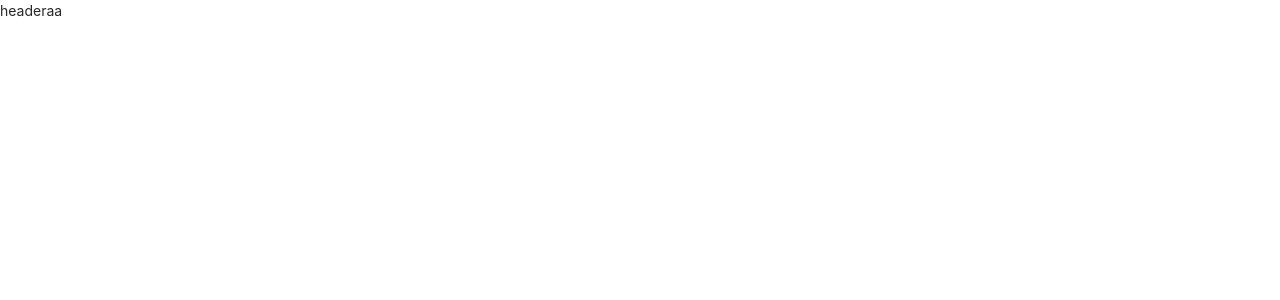
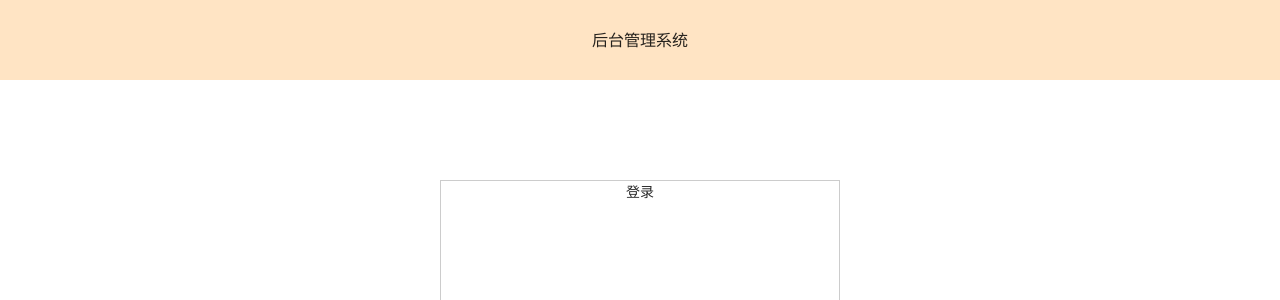
Before and after one commit to lylbrave/react-admin-lyl, a React (Create React App) app: page /login in a window 1280 px wide. Shown: the top 300 px of the page. Built offline with nearby package versions, Linux system fonts and the light colour scheme.

Commit message:
login布局

```diff
--- a/src/App.js
+++ b/src/App.js
@@ -6,7 +6,7 @@ import Home from "./pages/home/home";
 function App() {
   return (
     <BrowserRouter>
-      <Switch>
+      <Switch >
         <Route path="/login" component={Login}></Route>
         <Route path="/" component={Home}></Route>
       </Switch>
--- /dev/null
+++ b/src/pages/login/components/loginForm.jsx
@@ -0,0 +1,13 @@
+import React, { Component } from "react";
+import { Form } from "antd";
+class LoginForm extends Component {
+  constructor(props) {
+    super(props);
+    this.state = {};
+  }
+  render() {
+    return <div className={this.props.className}>登录</div>;
+  }
+}
+
+export default LoginForm;
--- a/src/pages/login/components/loginHeader.jsx
+++ b/src/pages/login/components/loginHeader.jsx
@@ -5,7 +5,8 @@ class LoginHeader extends Component {
     this.state = {};
   }
   render() {
-    return <div>headeraa</div>;
+    const { className } = this.props;
+    return <div className={className}>后台管理系统</div>;
   }
 }
 
--- a/src/pages/login/login.css
+++ b/src/pages/login/login.css
@@ -1,9 +1,18 @@
 .login {
   width: 100%;
   height: 100%;
-
 }
 .header {
   height: 80px;
   background-color: bisque;
+  text-align: center;
+  line-height: 80px;
+  font-size: 16px;
 }
+.form {
+  width: 400px;
+  height: 400px;
+  text-align: center;
+  margin: 100px auto;
+  border: 1px solid #ccc;
+}
--- a/src/pages/login/login.jsx
+++ b/src/pages/login/login.jsx
@@ -1,5 +1,6 @@
 import React, { Component } from "react";
 import LoginHeader from "./components/loginHeader";
+import LoginForm from "./components/loginForm";
 import './login.css'
 
 class Login extends Component {
@@ -11,6 +12,7 @@ class Login extends Component {
     return (
       <div className="login">
         <LoginHeader className="header"></LoginHeader>
+        <LoginForm className="form"></LoginForm>
       </div>
     );
   }
```
